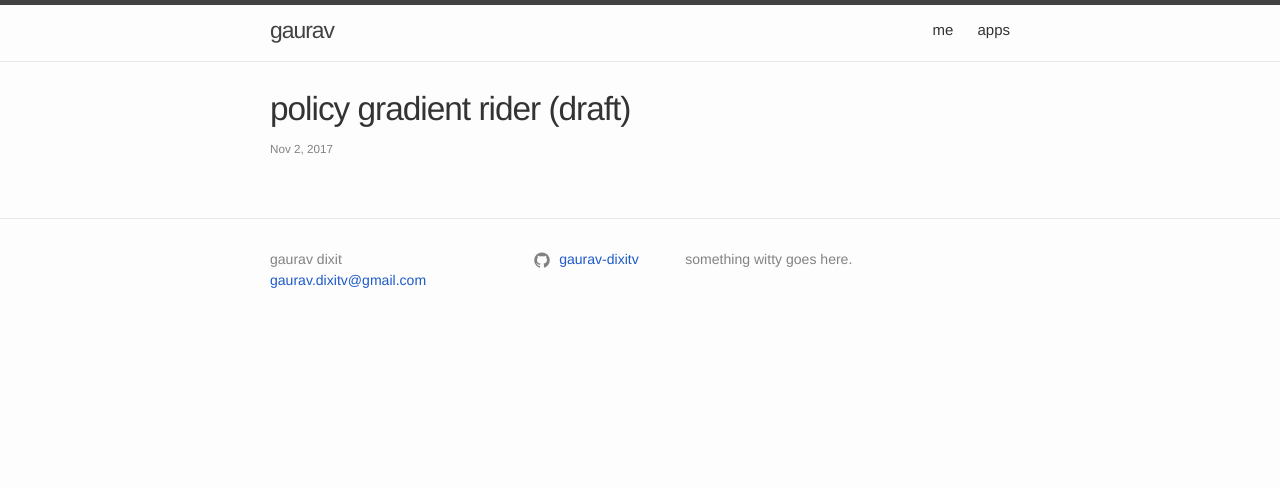
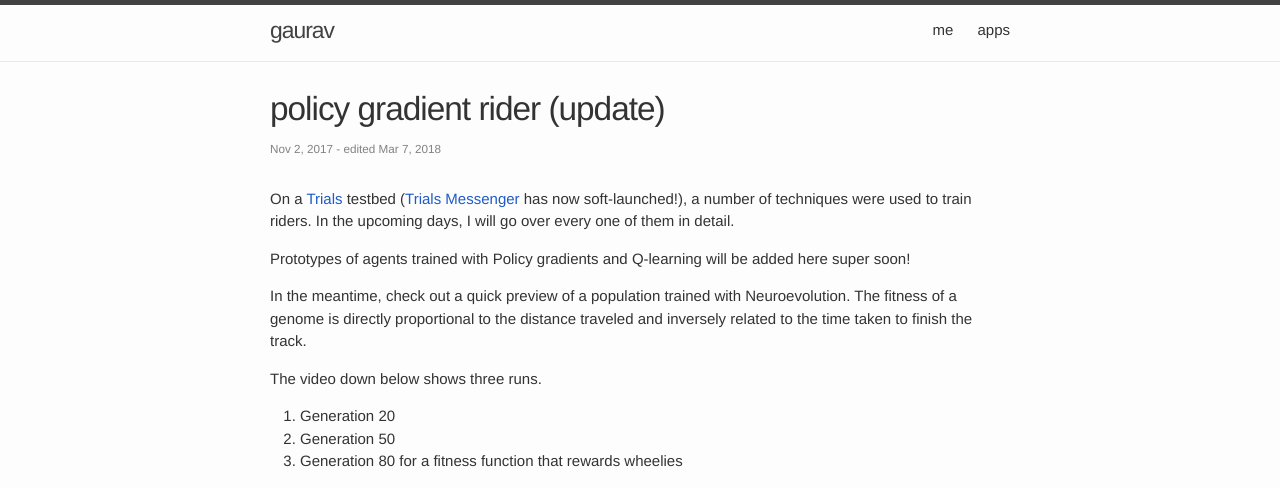
Before and after one commit to gaurav-dixitv/gaurav-dixitv.github.io, a Jekyll site: the page built from _posts/2017-11-03-policygradient-riding.markdown, in a window 1280 px wide. Shown: the top 488 px of the page. Built offline with Jekyll 4.4.1, drawn with Linux system fonts in a browser that asks for light colours; comment, search, counter and statistics services are not loaded; grey boxes are pictures that could not be loaded.

Commit message:
Added NEAT preview

```diff
--- a/_layouts/home.html
+++ b/_layouts/home.html
@@ -11,6 +11,9 @@
       <li>
         {% assign date_format = site.minima.date_format | default: "%b %-d, %Y" %}
         <span class="post-meta">{{ post.date | date: date_format }}</span>
+        {% if post.last_edited %}
+          <span class="post-meta"> - edited {{post.last_edited | date: date_format}}</span>
+        {% endif %}
         <a class="post-link" href="{{ post.url | relative_url }}">{{ post.title | escape }}</a>
         <span class="post-meta">{{ post.excerpt | escape }}</span>
       </li>
--- a/_layouts/post.html
+++ b/_layouts/post.html
@@ -9,6 +9,9 @@
       <time datetime="{{ page.date | date_to_xmlschema }}" itemprop="datePublished">
         {% assign date_format = site.minima.date_format | default: "%b %-d, %Y" %}
         {{ page.date | date: date_format }}
+        {% if page.last_edited %}
+          <span class="post-meta"> - edited {{page.last_edited | date: date_format}}</span>
+        {% endif %}
       </time>
       {% if page.author %}
         • <span itemprop="author" itemscope itemtype="http://schema.org/Person"><span itemprop="name">{{ page.author }}</span></span>
--- a/_posts/2017-11-03-policygradient-riding.markdown
+++ b/_posts/2017-11-03-policygradient-riding.markdown
@@ -1,10 +1,24 @@
 ---
 layout: post
-title:  "policy gradient rider (draft)"
+title:  "policy gradient rider (update)"
 date:   2017-11-03 00:30:00 +0530
+last_edited: 2018-03-07 00:30:00 +0530
 categories: phaser
 excerpt: "using reinforcement learning to ride."
 
 loadScripts: false
 scripts: []
 ---
+
+On a [Trials](https://www.ubisoft.com/en-us/game/trials-fusion/) testbed ([Trials Messenger](https://apps.facebook.com/instanttrials) has now soft-launched!), a number of techniques were used to train riders. In the upcoming days, I will go over every one of them in detail.
+
+Prototypes of agents trained with Policy gradients and Q-learning will be added here super soon!
+
+In the meantime, check out a quick preview of a population trained with Neuroevolution. The fitness of a genome is directly proportional to the distance traveled and inversely related to the time taken to finish the track.
+
+The video down below shows three runs.
+1. Generation 20
+2. Generation 50
+3. Generation 80 for a fitness function that rewards wheelies
+
+<iframe width="560" height="315" src="https://www.youtube.com/embed/eURH-EOYijg?rel=0" frameborder="0" allow="autoplay; encrypted-media" allowfullscreen></iframe>
--- a/_posts/2017-5-5-perlin2d-noise.markdown
+++ b/_posts/2017-5-5-perlin2d-noise.markdown
@@ -1,10 +1,13 @@
 ---
 layout: post
-title:  "terrain generation with perlin noise (2d)(draft)"
+title:  "terrain generation with perlin noise (wip)"
 date:   2017-5-5 00:00:00 +0530
+last_edited: 2018-03-07 00:30:00 +0530
 categories: phaser
 excerpt: "playing around with some noise."
 
 loadScripts: false
 scripts: []
 ---
+
+<iframe width="100%" height="900" src="//jsfiddle.net/gauravdixitv/6sec7njp/embedded/" allowpaymentrequest allowfullscreen="allowfullscreen" frameborder="0"></iframe>
```
Also changed, not shown: _posts/2017-11-01-genetic-riding.markdown (+13 -1 lines).
